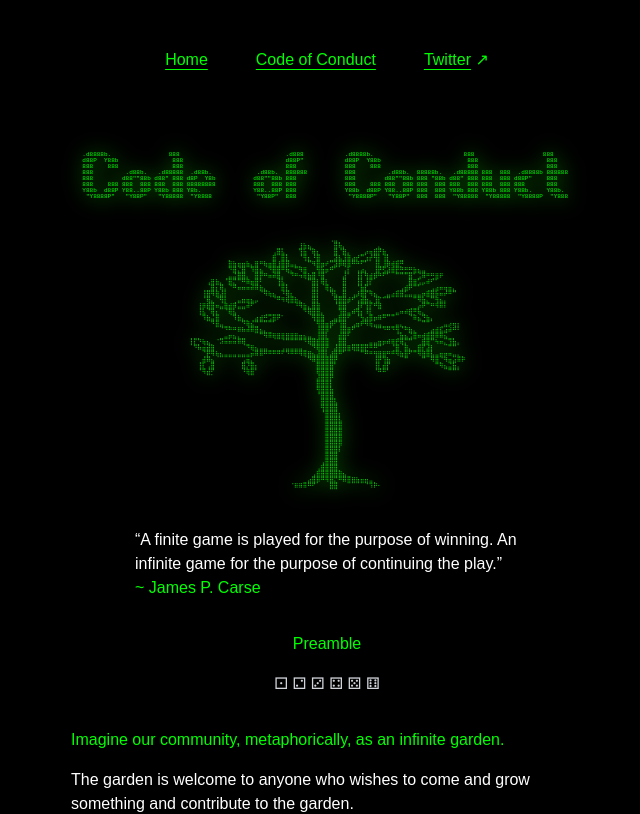
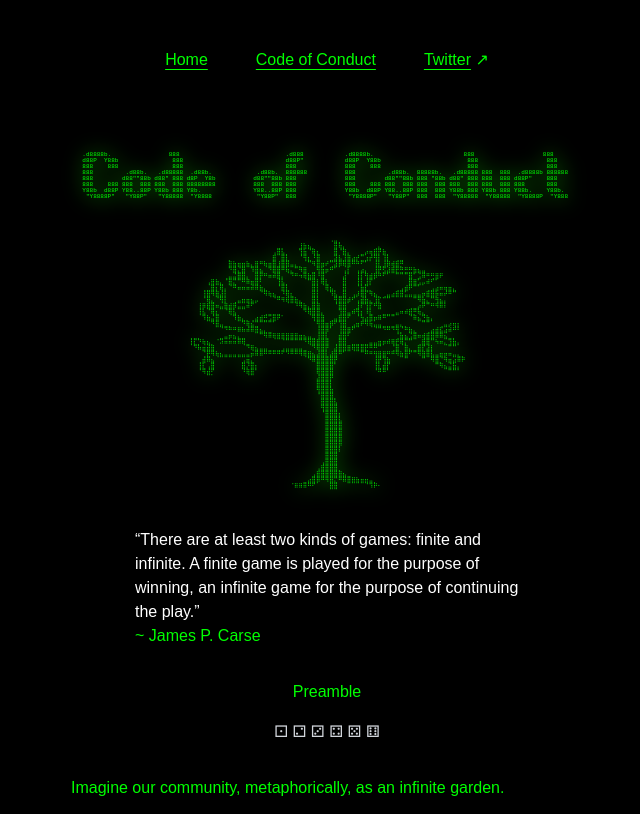
Before and after one commit to embedvr/gamblers-guild, a SvelteKit app: page /coc in a window 1280 px wide. Shown: the top 814 px of the page, without its empty margins (313-953 px from the left). Built offline with nearby package versions, Linux system fonts and the light colour scheme.

Commit message:
update quote on coc, thanks fanny

```diff
--- a/src/routes/coc/+page.svelte
+++ b/src/routes/coc/+page.svelte
@@ -83,8 +83,9 @@ Y88b  d88P Y88..88P Y88b 888 Y8b.
     </div>
     <div class="flex flex-col max-w-sm">
         <p class="text-white">
-            “A finite game is played for the purpose of winning. An infinite
-            game for the purpose of continuing the play.”
+            “There are at least two kinds of games: finite and infinite. A
+            finite game is played for the purpose of winning, an infinite game
+            for the purpose of continuing the play.”
         </p>
         <p>~ James P. Carse</p>
     </div>
```
